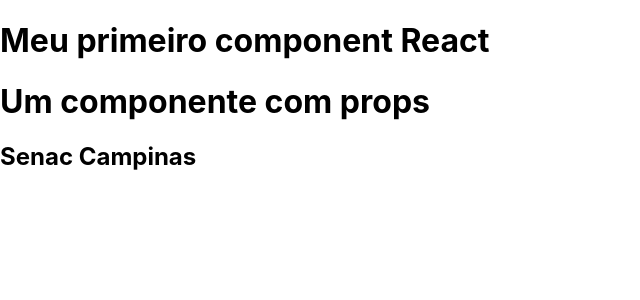
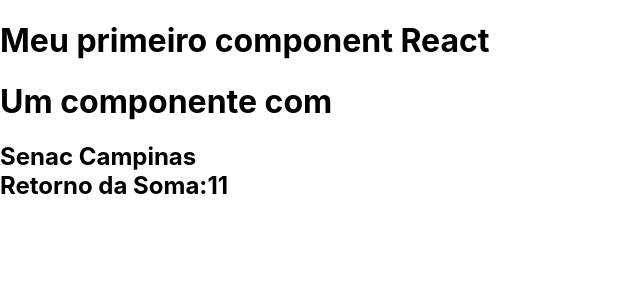
Before and after one commit to rviictor08/usestate, a React (Create React App) app: page / in a window 1280 px wide. Shown: the top 300 px of the page, without its empty margins (0-640 px from the left). Built offline with nearby package versions, Linux system fonts and the light colour scheme.

Commit message:
criar funcoes no component e executa-las, interpolando com {}

```diff
--- a/src/App.jsx
+++ b/src/App.jsx
@@ -2,12 +2,21 @@ import './App.css';
 import Header from './Header'
 
 function App() {
+
+ function handleButtonClick(){
+   alert('Clicou no botão');
+ }
+
+ function sum(a,b){
+   return a + b
+ }
   return (
     <>
        <Header title="Meu primeiro component React" />
-       <Header title="Um componente com props" />
+       <Header title="Um componente com" />
        <h2>
         Senac Campinas
+        <div>Retorno da Soma:{sum(5,6)}</div>
       </h2>
     </>
   );
```
